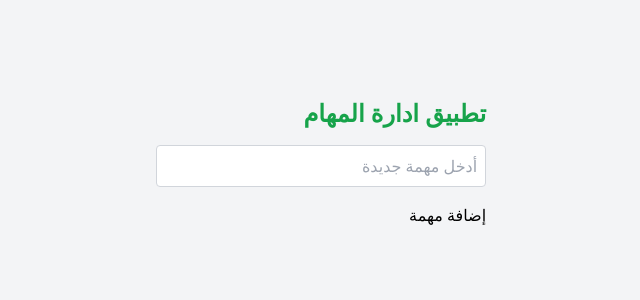
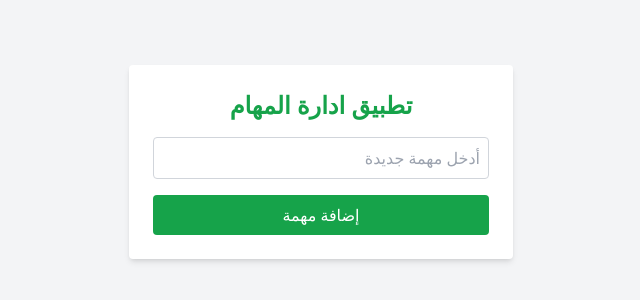
Before and after one commit to sadigatwork/todos, a plain HTML site: page index.html in a window 1280 px wide. Shown: the part 238-538 px from the top of the page, without its empty margins (319-959 px from the left). Drawn offline with nearby package versions, Linux system fonts and the light colour scheme.

Commit message:
Add style to div-button

```diff
--- a/index.html
+++ b/index.html
@@ -7,15 +7,22 @@
     <script src="https://cdn.tailwindcss.com"></script>
   </head>
   <body class="bg-gray-100 min-h-screen flex items-center justify-center">
-    <div>
-      <h1 class="text-2xl text-green-600 font-bold mb-4">تطبيق ادارة المهام</h1>
+    <div class="bg-white p-6 rounded shadow-md w-96">
+      <h1 class="text-2xl text-green-600 font-bold mb-4 text-center">
+        تطبيق ادارة المهام
+      </h1>
       <input
         class="border border-gray-300 p-2 rounded mb-4 w-full"
         type="text"
         id="taskInput"
         placeholder="أدخل مهمة جديدة"
       />
-      <button id="addTaskButton">إضافة مهمة</button>
+      <button
+        class="bg-green-600 text-white p-2 rounded w-full"
+        id="addTaskButton"
+      >
+        إضافة مهمة
+      </button>
     </div>
   </body>
 </html>
```
